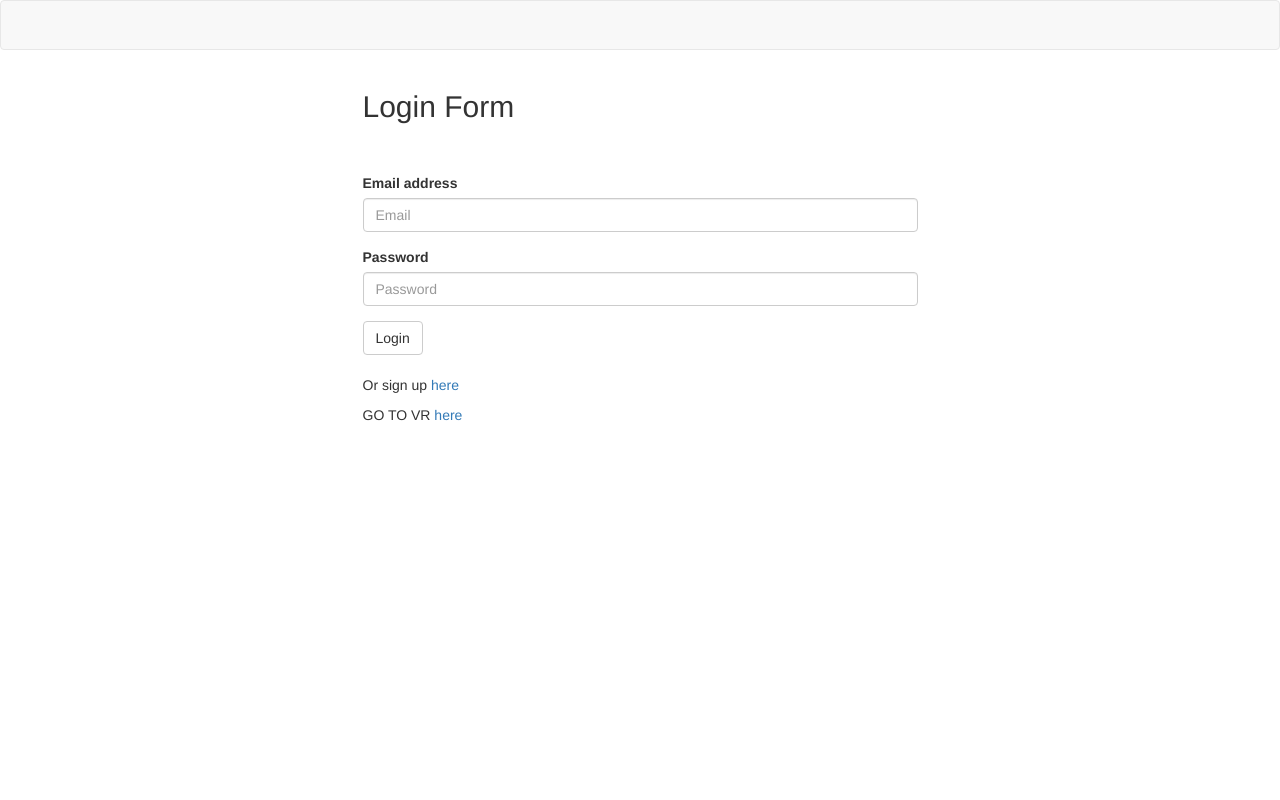
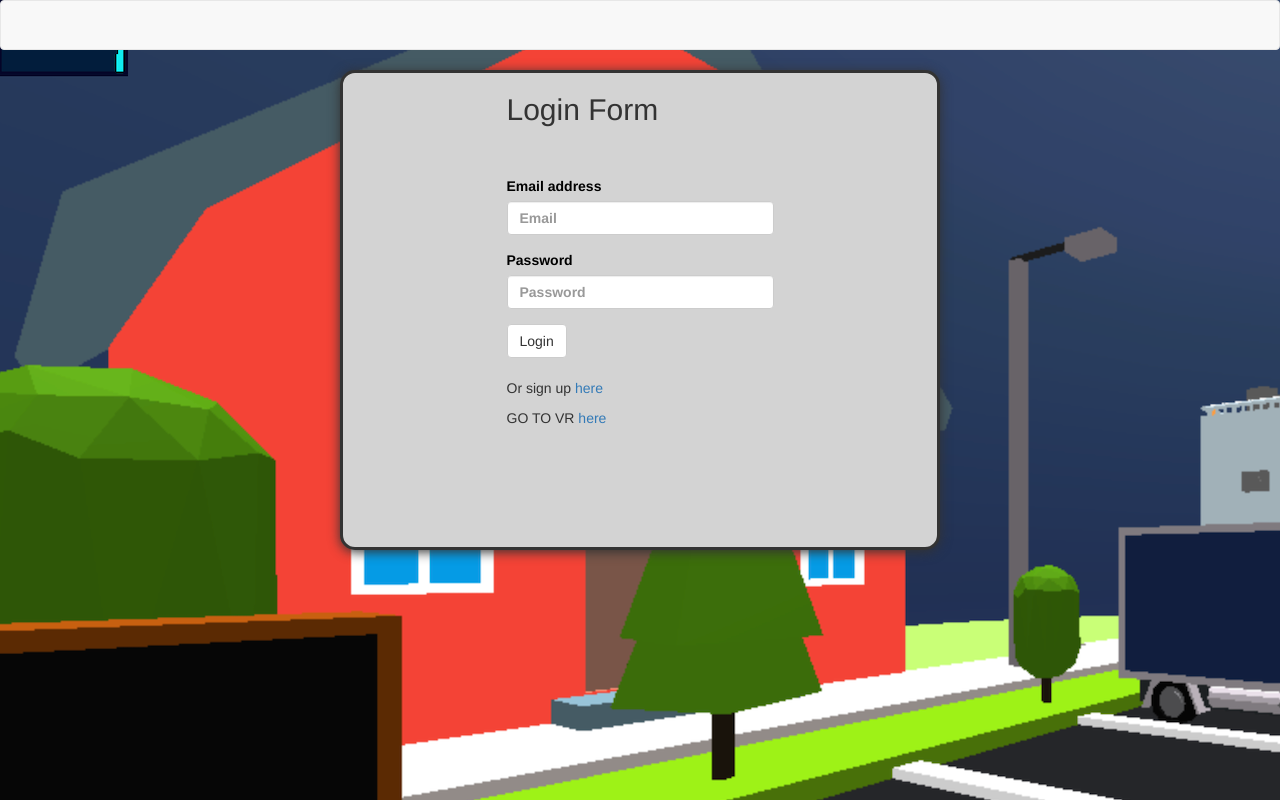
Before and after one commit to jacoblovins/reality-tasks, a website: page public/index.html in a window 1280 px wide. Drawn offline with nearby package versions, Linux system fonts and the light colour scheme.

Commit message:
styling to sign up and content to Read me

```diff
--- a/public/stylesheets/style.css
+++ b/public/stylesheets/style.css
@@ -2,3 +2,26 @@ form.signup,
 form.login {
   margin-top: 50px;
 }
+body {
+  background-image: url("/img/background.png");
+  background-color: #cccccc;
+  /*background-repeat: no-repeat;*/
+  /*background-size: 202px;*/
+}
+.container {
+  background-color: lightgrey;
+  width: 200vw;
+  height: 60vh;
+  justify-content: center;
+  align-items: center;
+  max-width: 60rem;
+  margin: 0 auto;
+  border-style: solid;
+  border-radius: 15px;
+  box-shadow: 0px 2px 12px 0px;
+}
+
+input, label {
+  color: black;
+  font-weight: bold;
+}
```
Also changed, not shown: README.md, public/img/background.png (added).
